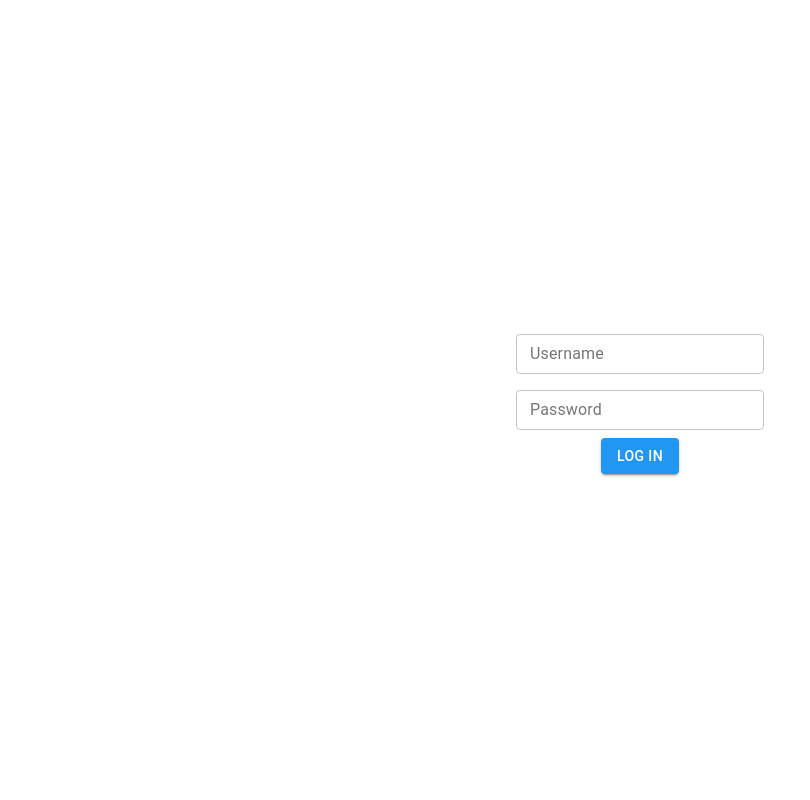
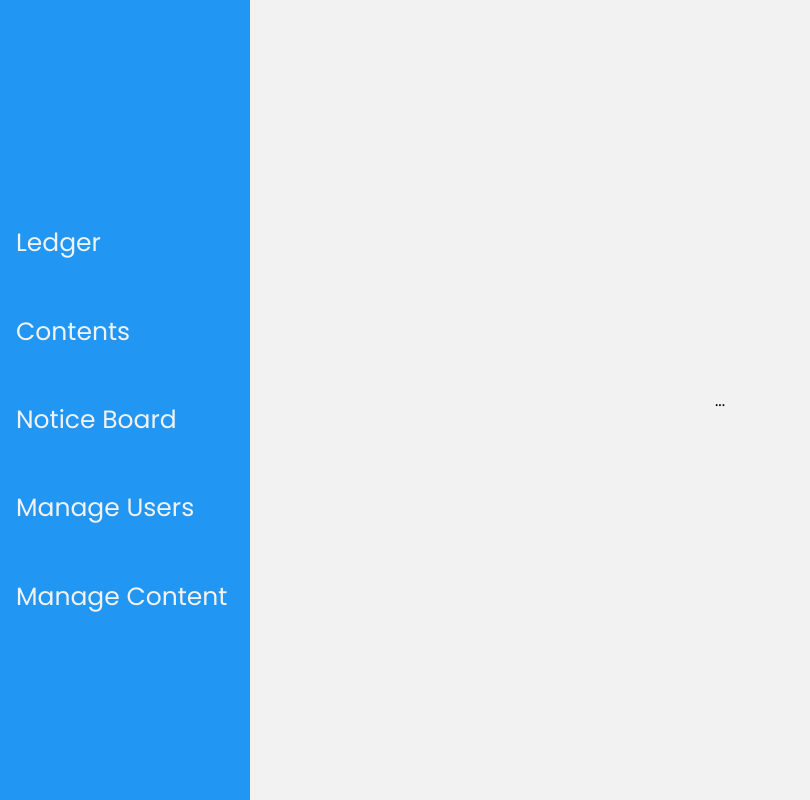
Before and after one commit to Ammobag/rsmw, a React (Create React App) app: page /admin/ledger in a window 1280 px wide. Shown: the whole page, without its empty margins (0-810 px from the left). Built offline with nearby package versions, Linux system fonts and the light colour scheme.

Commit message:
Login page created

```diff
--- a/public/index.html
+++ b/public/index.html
@@ -25,6 +25,9 @@
       Learn how to configure a non-root public URL by running `npm run build`.
     -->
     <title>React App</title>
+    <link rel="preconnect" href="https://fonts.googleapis.com">
+    <link rel="preconnect" href="https://fonts.gstatic.com" crossorigin>
+    <link href="https://fonts.googleapis.com/css2?family=Poppins&display=swap" rel="stylesheet">
   </head>
   <body>
     <noscript>You need to enable JavaScript to run this app.</noscript>
--- /dev/null
+++ b/src/App.css
@@ -0,0 +1,5 @@
+* {
+  margin: 0;
+  padding: 0;
+  font-family: "Poppins", sans-serif;
+}
--- a/src/App.js
+++ b/src/App.js
@@ -2,6 +2,7 @@ import { Route, Switch } from "react-router-dom";
 import { MuiThemeProvider, createTheme } from "@material-ui/core/styles";
 import AdminLogIn from "./Components/admin/AdminLogIn/AdminLogIn";
 import UserLogIn from "./Components/user/UserLogIn/UserLogIn";
+import Ledger from "./Components/admin/Ledger/Ledger";
 
 const theme = createTheme({
   palette: {
@@ -9,7 +10,7 @@ const theme = createTheme({
       main: "#2196F3",
     },
     secondary: {
-      main: "#E33E7F",
+      main: "#F2F2F2",
     },
   },
 });
@@ -20,7 +21,8 @@ function App() {
       <div>
         <Switch>
           <Route path="/" component={UserLogIn} exact />
-          <Route path="/admin" component={AdminLogIn} />
+          <Route path="/admin" component={AdminLogIn} exact />
+          <Route path="/admin/ledger" component={Ledger} />
           <Route component={Error} />
         </Switch>
       </div>
--- a/src/Components/admin/AdminLogIn/AdminLogIn.css
+++ b/src/Components/admin/AdminLogIn/AdminLogIn.css
@@ -1,7 +1,5 @@
-* {
-  padding: 0px;
-  margin: 0px;
-}
+@import url(../../../theme.css);
+
 body {
   height: 100vh;
   width: 100%;
@@ -9,9 +7,17 @@ body {
   flex-direction: column;
   justify-content: center;
   align-items: center;
+  background-color: var(--secondary);
 }
 .login-wrapper {
+  height: 30vh;
   display: flex;
   flex-direction: column;
   align-items: center;
+  justify-content: space-evenly;
+  border-radius: 25px;
+  background-color: var(--secondary-light);
 }
+.textField-wrapper {
+  margin: 2rem 2rem;
+}
--- a/src/Components/admin/AdminLogIn/AdminLogIn.js
+++ b/src/Components/admin/AdminLogIn/AdminLogIn.js
@@ -2,6 +2,7 @@ import { React, useState } from "react";
 import "./AdminLogIn.css";
 import TextField from "@material-ui/core/TextField";
 import Button from "@material-ui/core/Button";
+import { Link } from "react-router-dom";
 
 export default function UserLogIn() {
   const [userName, setUsername] = useState("");
@@ -19,6 +20,7 @@ export default function UserLogIn() {
   return (
     <body>
       <div className="login-wrapper">
+        <div className="textField-wrapper">
           <div>
             <TextField
               id="username"
@@ -43,10 +45,14 @@ export default function UserLogIn() {
               onChange={(e) => setPassword(e.target.value)}
             />
           </div>
+        </div>
+
         <div>
+          <Link to="/admin/ledger" text-decoration="none">
             <Button variant="contained" color="primary" onClick={handleSubmit}>
               Log In
-          </Button>
+            </Button>{" "}
+          </Link>
         </div>
       </div>
     </body>
--- /dev/null
+++ b/src/Components/admin/Ledger/Ledger.css
@@ -0,0 +1,55 @@
+@import url(../../../theme.css);
+body {
+  width: 100%;
+  height: 100vh;
+}
+/* The sidebar menu */
+.sidenav {
+  height: 100%; /* Full-height: remove this if you want "auto" height */
+  width: 250px; /* Set the width of the sidebar */
+  position: fixed; /* Fixed Sidebar (stay in place on scroll) */
+  z-index: 1; /* Stay on top */
+  top: 0; /* Stay at the top */
+  left: 0;
+  background-color: var(--primary); /* Black */
+  overflow-x: hidden; /* Disable horizontal scroll */
+  padding-top: 20px;
+  display: flex;
+  flex-direction: column;
+  justify-content: center;
+}
+menu {
+  height: 60%;
+  display: flex;
+  flex-direction: column;
+  justify-content: space-evenly;
+}
+/* The navigation menu links */
+.sidenav a {
+  padding: 6px 8px 6px 16px;
+  text-decoration: none;
+  font-size: 25px;
+  color: var(--secondary);
+  display: block;
+}
+
+/* When you mouse over the navigation links, change their color */
+.sidenav a:hover {
+  color: #f1f1f1;
+}
+
+/* Style page content */
+.main {
+  margin-left: 160px; /* Same as the width of the sidebar */
+  padding: 0px 10px;
+}
+
+/* On smaller screens, where height is less than 450px, change the style of the sidebar (less padding and a smaller font size) */
+@media screen and (max-height: 450px) {
+  .sidenav {
+    padding-top: 15px;
+  }
+  .sidenav a {
+    font-size: 18px;
+  }
+}
--- /dev/null
+++ b/src/Components/admin/Ledger/Ledger.js
@@ -0,0 +1,23 @@
+import React from "react";
+import { Route, Switch } from "react-router-dom";
+import "./Ledger.css";
+
+function Ledger() {
+  return (
+    <body>
+      <nav class="sidenav">
+        <menu>
+          <a href="#">Ledger</a>
+          <a href="#">Contents</a>
+          <a href="#">Notice Board</a>
+          <a href="#">Manage Users</a>
+          <a href="#">Manage Content</a>
+        </menu>
+      </nav>
+
+      <div className="main">...</div>
+    </body>
+  );
+}
+
+export default Ledger;
--- a/src/index.js
+++ b/src/index.js
@@ -4,10 +4,11 @@ import "./index.css";
 import App from "./App";
 import reportWebVitals from "./reportWebVitals";
 import { BrowserRouter } from "react-router-dom";
+import "./App.css";
 
 ReactDOM.render(
   <BrowserRouter>
-    <App />
+    <App className="app" />
   </BrowserRouter>,
 
   document.getElementById("root")
--- /dev/null
+++ b/src/theme.css
@@ -0,0 +1,5 @@
+:root {
+  --primary: #2196f3;
+  --secondary: #f2f2f2;
+  --secondary-light: #ffffff;
+}
```
Lines whose indentation alone changed are shown as unchanged.
